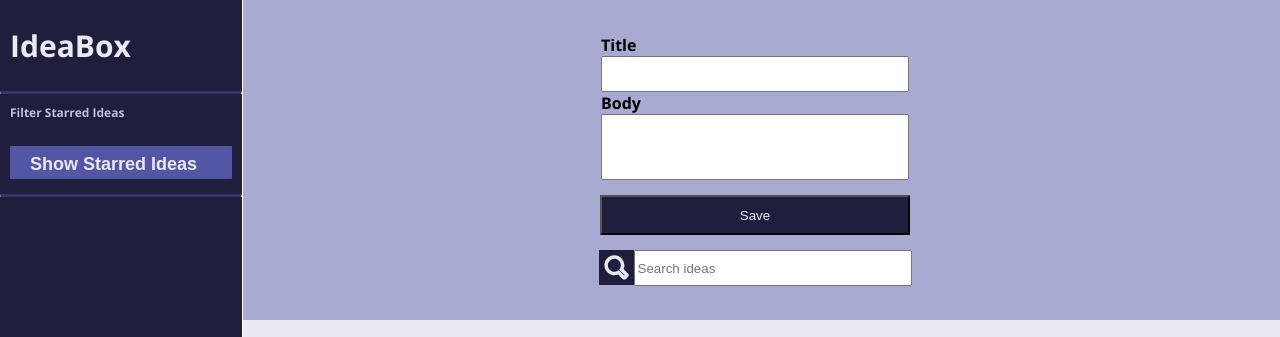
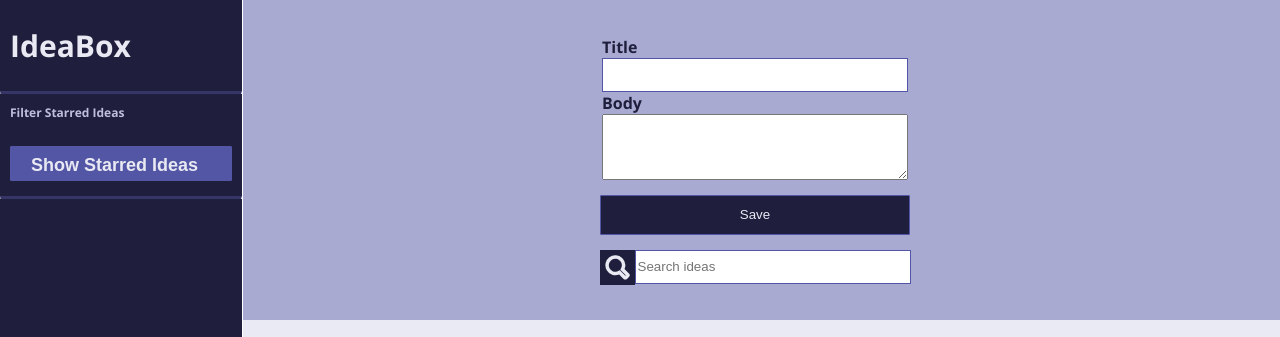
Before and after one commit to lkarpins/ideabox, a plain HTML site: page index.html in a window 1280 px wide. Shown: the top 337 px of the page. Drawn offline with nearby package versions, Linux system fonts and the light colour scheme; files whose address does not match are found by name.

Commit message:
Add CSS styling to cards and inputs

```diff
--- a/index.html
+++ b/index.html
@@ -24,7 +24,7 @@
         </div>
         <div class=div-form>
           <label for="form-body">Body</label>
-          <input type="text" name="form-body" id="form-body">
+          <textarea type="builder-input" rows="5" onkeyup="success()" name="form-body" id="form-body"></textarea>
         </div>
         <button class="save-button">Save</button>
         <label for="search-box"></label>
--- a/styles.css
+++ b/styles.css
@@ -58,7 +58,7 @@ hr {
   border-radius: 1px;
   margin: 15px 10px 15px 10px;
   padding: 8px 0px 4px 20px;
-  border: none;
+  border: 1.75px solid #5356A4;
 }
 
 
@@ -73,6 +73,7 @@ form {
   background-color: #A9AAD2;
   font-family: 'Open Sans';
   font-weight: bold;
+  color: #1F1F3D;
   align-items: center;
   height: 40vh;
   width: 100vw;
@@ -84,6 +85,7 @@ form {
 input {
   height: 30px;
   width: 300px;
+  border: 1.75px solid #5356A4;
 }
 
 #form-body {
@@ -106,7 +108,7 @@ section{
   margin: 15px 10px 15px 10px;
   height: 40px;
   width: 310px;
-
+  border: 1.75px solid #5356A4;
 }
 
 img {
@@ -126,6 +128,7 @@ img {
 #search-box{
   height: 30px;
   width: 270px;
+  border: 1.75px solid #5356A4;
 }
 
 .main{
```
